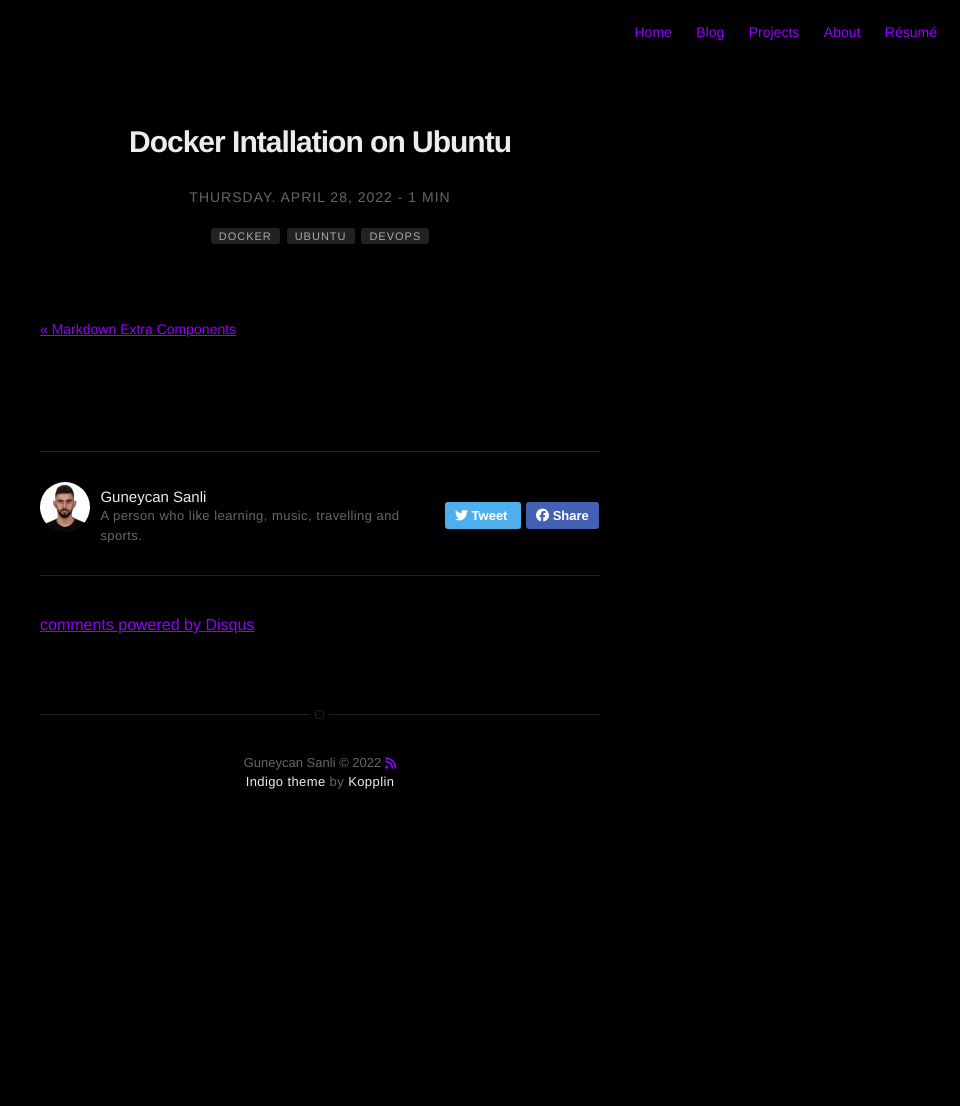
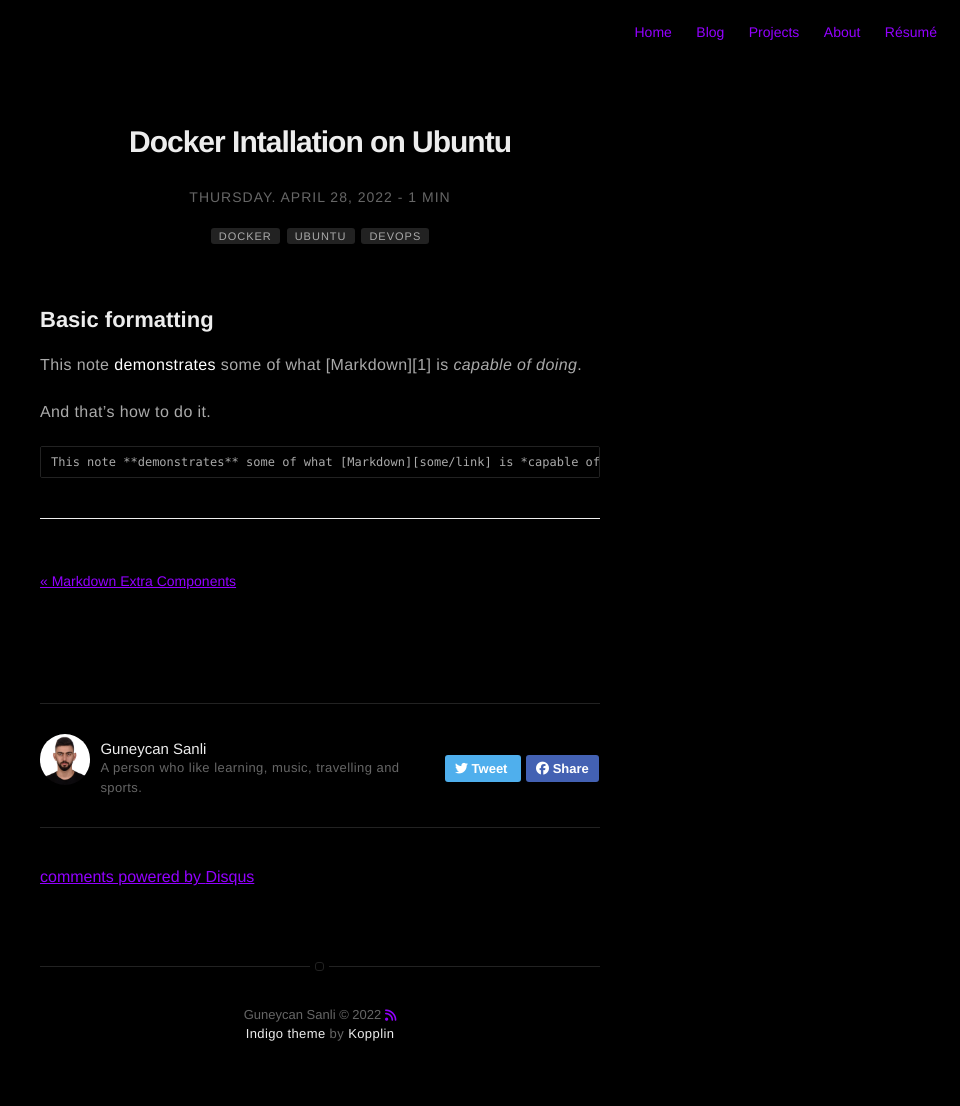
Before and after one commit to guneycansanli/my-blog, a Jekyll site: the page built from _posts/2022-05-28-docker-installation-on-ubuntu.markdown, in a window 1280 px wide. Shown: the whole page, without its empty margins (320-1280 px from the left). Built offline with Jekyll 4.4.1, drawn with Linux system fonts in a browser that asks for light colours; nearby versions of some CDN libraries; comment, search, counter and statistics services are not loaded; before the commit the page ends 900 px from its top, so only the background shows below that.

Commit message:
dcoker blog #2

```diff
--- a/_posts/2022-05-28-docker-installation-on-ubuntu.markdown
+++ b/_posts/2022-05-28-docker-installation-on-ubuntu.markdown
@@ -12,3 +12,15 @@ category: blog
 author: guneycansanli
 description: What is the steps of intalling docker on ubuntu?
 ---
+
+## Basic formatting
+
+This note **demonstrates** some of what [Markdown][1] is *capable of doing*.
+
+And that's how to do it.
+
+{% highlight html %}
+This note **demonstrates** some of what [Markdown][some/link] is *capable of doing*.
+{% endhighlight %}
+
+---
```
